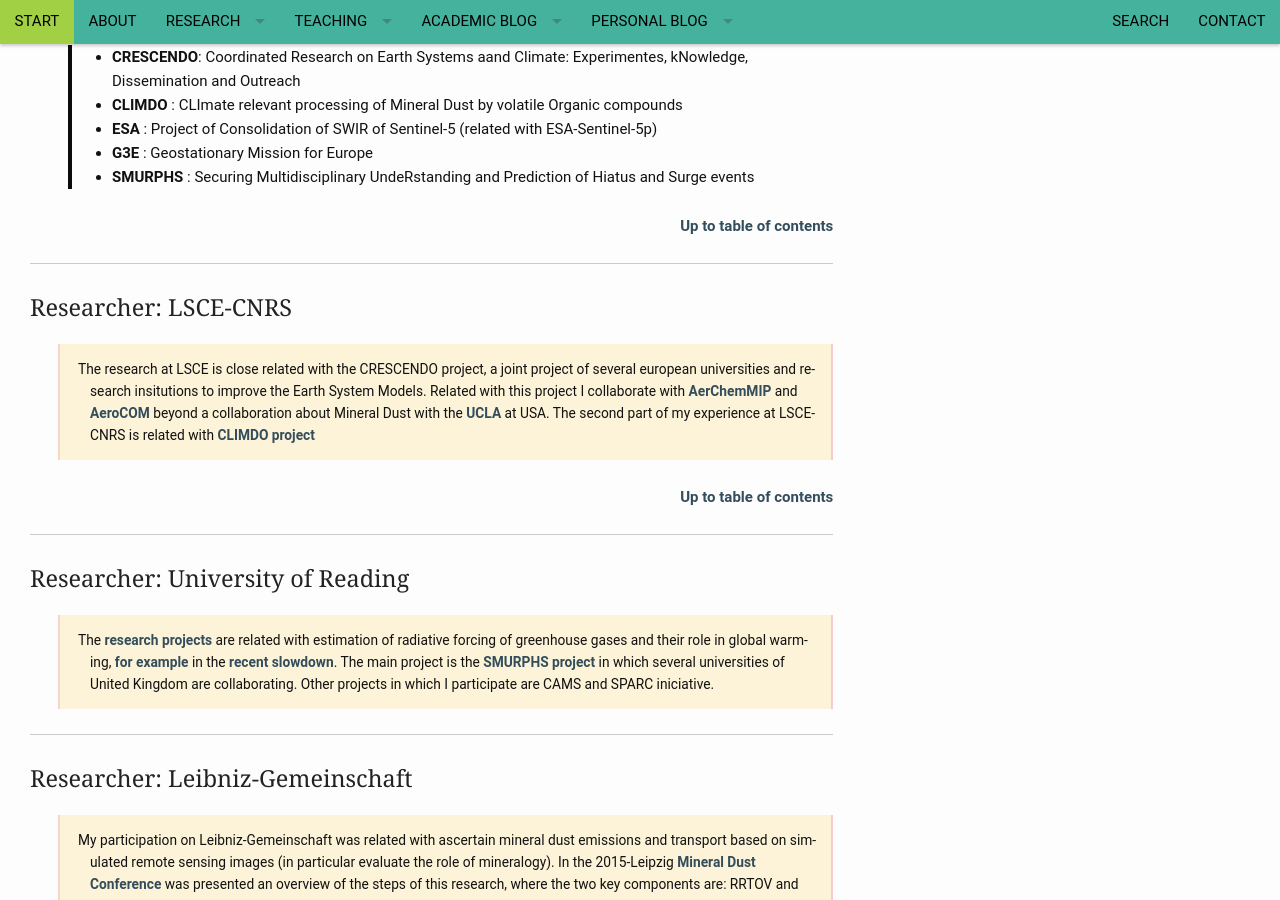
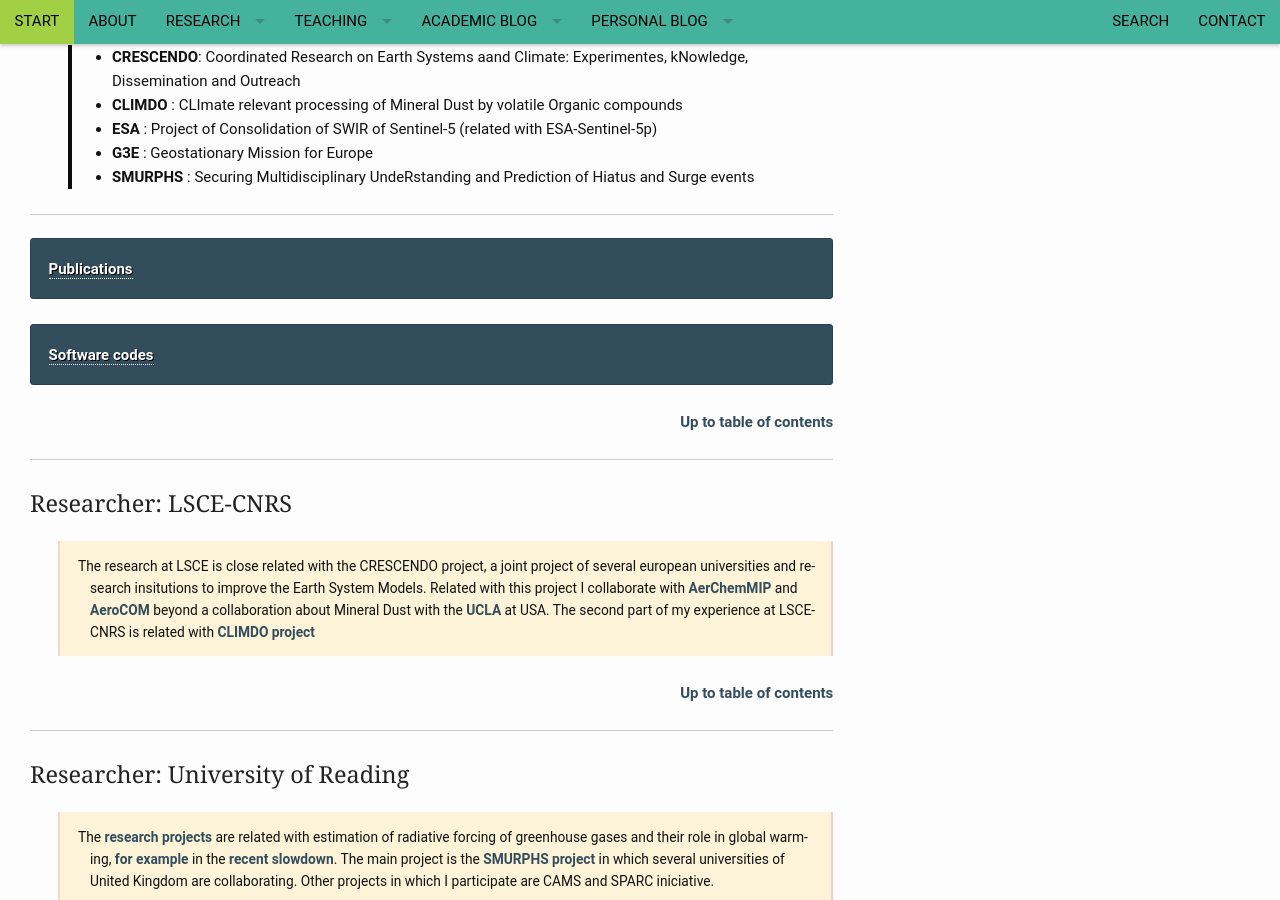
Before and after one commit to RCHG/rchg.github.io, a Jekyll site: the page built from pages/research_overview.md, in a window 1280 px wide and 900 px high, scrolled down 842 px. Built offline with Jekyll 4.4.1, drawn with Linux system fonts in a browser that asks for light colours; nearby versions of some CDN libraries; comment, search, counter and statistics services are not loaded; some of the changed lines change nothing that is shown.

Commit message:
Update research_overview.md

```diff
--- a/pages/research_overview.md
+++ b/pages/research_overview.md
@@ -53,6 +53,9 @@
  - **SMURPHS**  : Securing Multidisciplinary UndeRstanding and Prediction of Hiatus and Surge events
 {:.smallquote}
 
+---
+  {% include alert info=' <a href="/research/publications/">Publications</a>' %}
+  {% include alert info=' <a href="/research/my-codes/">Software codes</a>' %}
 
 <small markdown="1">[Up to table of contents](#toc)</small>
 {: .text-right }
```
